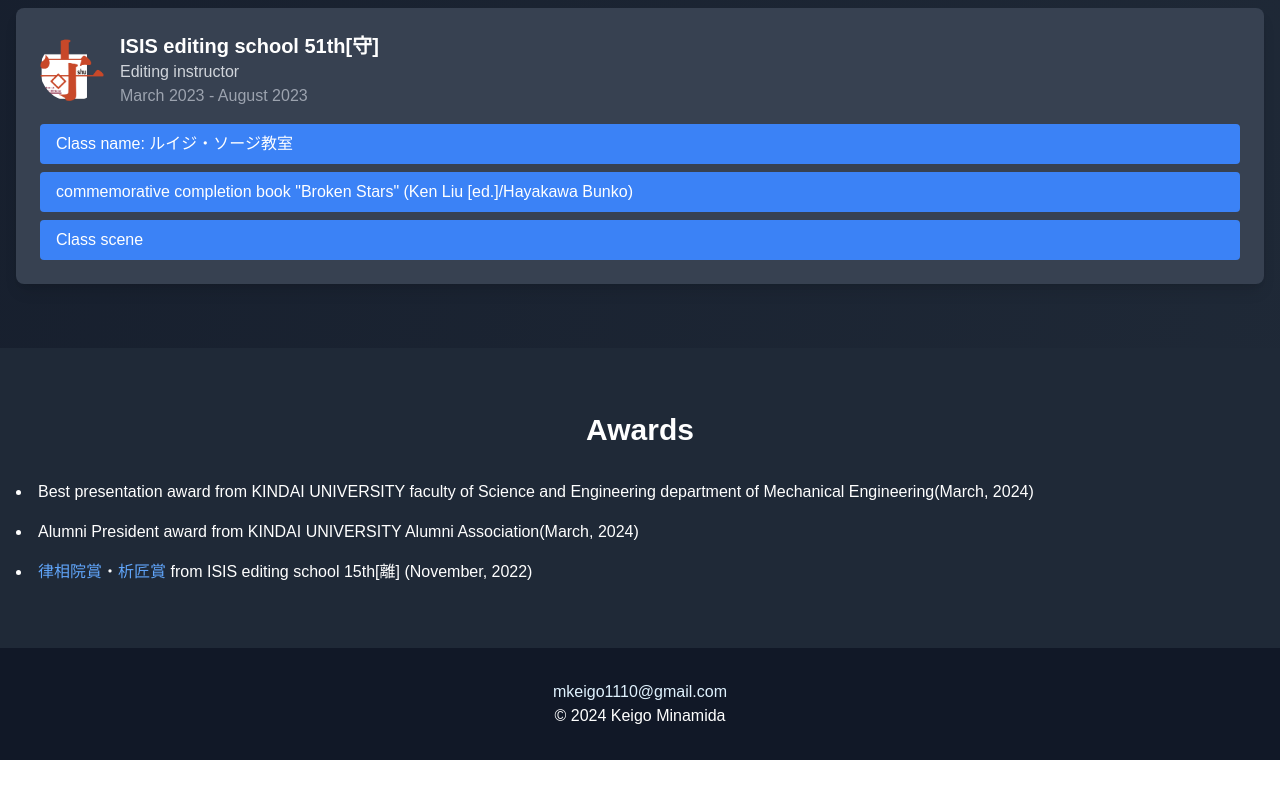
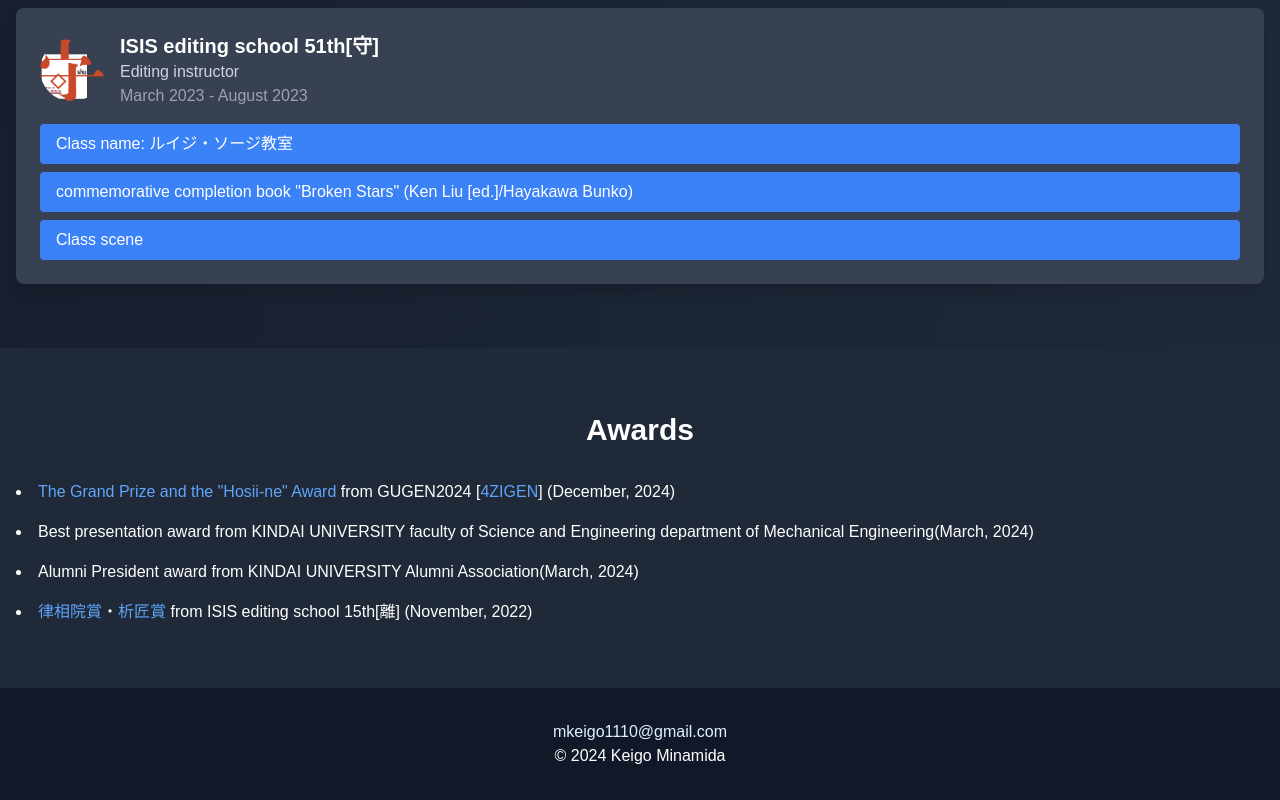
Before and after one commit to keigo1110/keigominamidapage2, a Next.js app: page / in a window 1280 px wide. Shown: the part 5152-5952 px from the top of the page. Before the commit the page ends 5912 px from the top, so only its background shows below. Built offline with nearby package versions, Linux system fonts and the light colour scheme.

Commit message:
add award

```diff
--- a/src/components/portfolio.tsx
+++ b/src/components/portfolio.tsx
@@ -352,6 +352,16 @@ export function PortfolioComponent() {
           <div className="container mx-auto px-4">
             <h2 className="text-3xl font-bold mb-8 text-center">{t('awards')}</h2>
             <ul className="space-y-4 list-disc list-inside">
+              <li>
+                <a href="https://gugen.jp/result/2024.html" className="text-blue-400 hover:underline">
+                  {t('award4no1')}
+                </a>
+                {t('award4no2')}
+                <a href="https://4zigenhp.vercel.app/" className="text-blue-400 hover:underline">
+                  {t('award4no3')}
+                </a>
+                {t('award4no4')}
+              </li>
               <li>{t('award1')}</li>
               <li>{t('award2')}</li>
               <li>
--- a/src/translations.ts
+++ b/src/translations.ts
@@ -102,6 +102,10 @@ export const translations = {
         award3no1: '律相院賞',
         award3no2: '析匠賞',
         award3no3: ' from ISIS editing school 15th[離] (November, 2022)',
+        award4no1: 'The Grand Prize and the \"Hosii-ne\" Award ',
+        award4no2: 'from GUGEN2024 [',
+        award4no3: '4ZIGEN',
+        award4no4: '] (December, 2024)',
     },
     ja: {
         home: 'ホーム',
@@ -205,6 +209,10 @@ export const translations = {
         award3no1: '律相院賞',
         award3no2: '析匠賞',
         award3no3: 'イシス編集学校 15季[離]（2022年11月）',
+        award4no1: '大賞・ほしいね賞',
+        award4no2: ' GUGEN2024 [',
+        award4no3: '4ZIGEN',
+        award4no4: '] (2024年12月)',
     }
   } as const;
 
```
